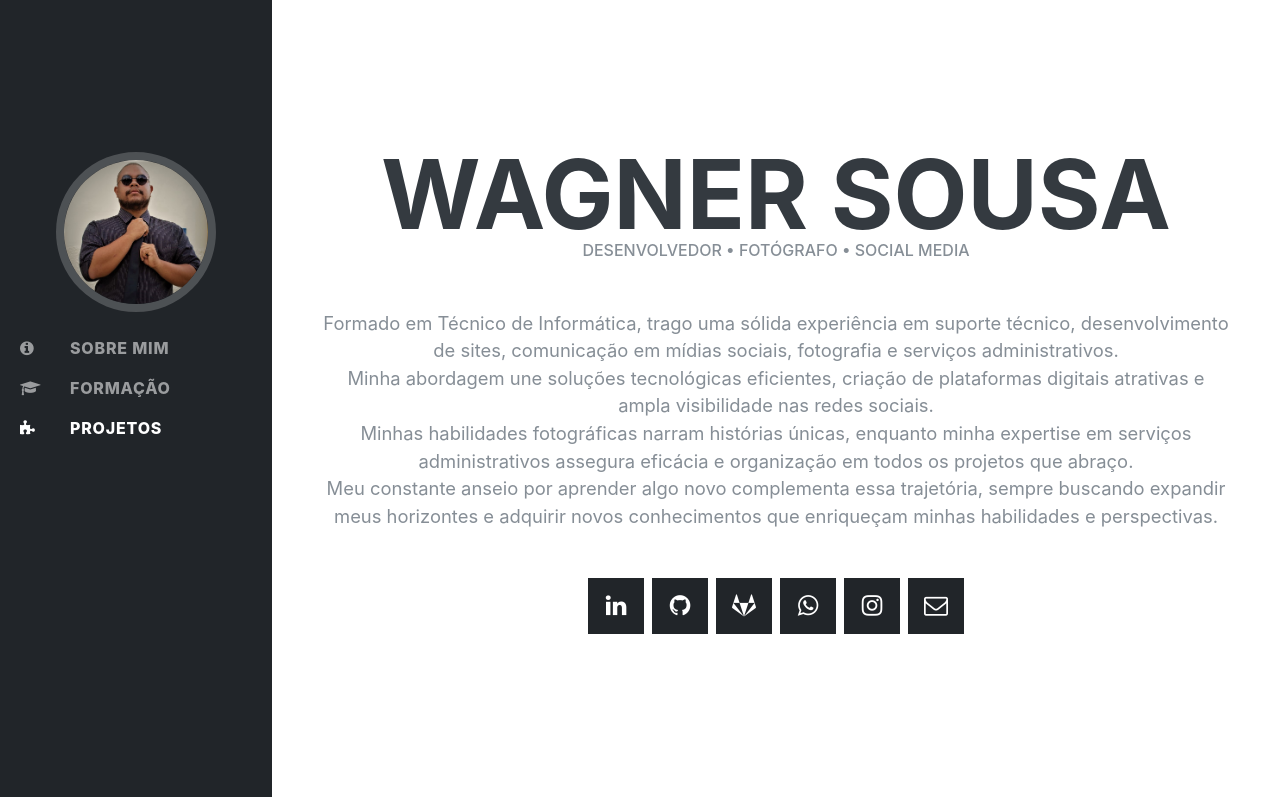
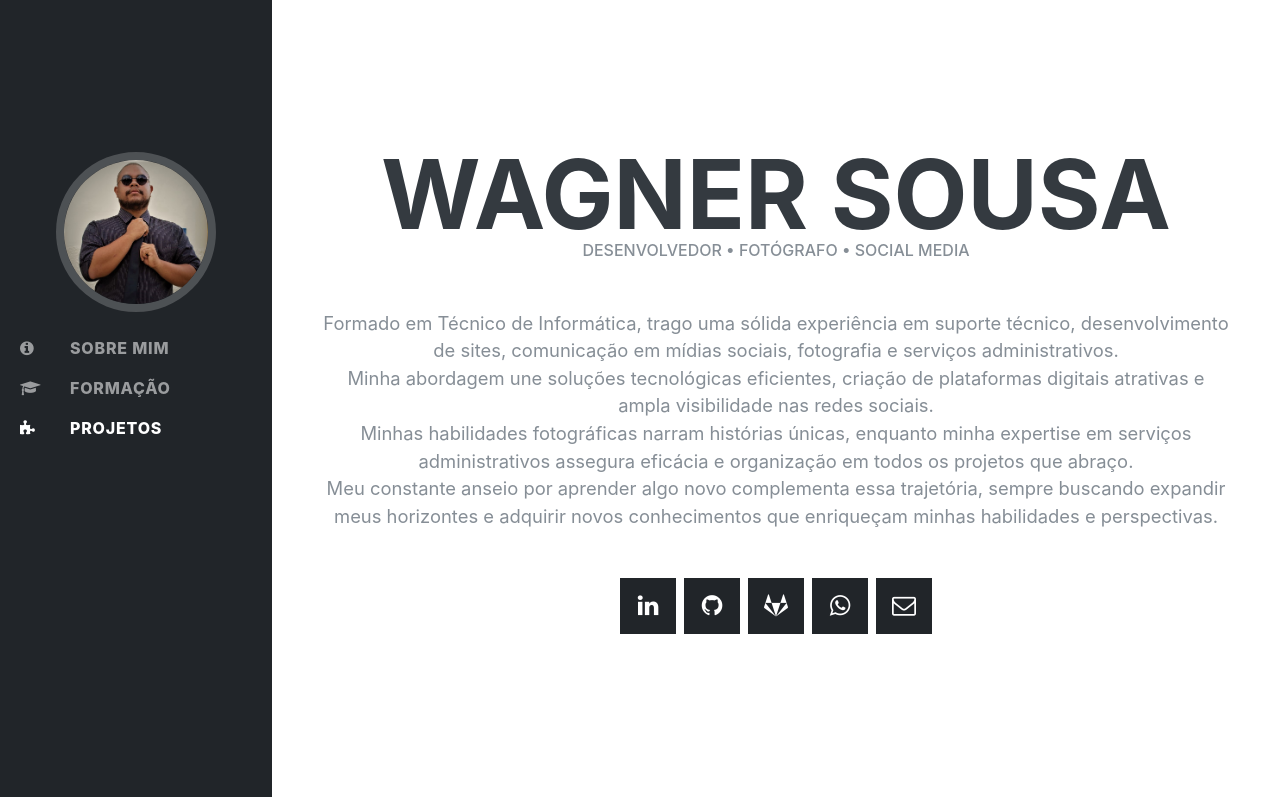
Before and after one commit to wagner-sousa/https-wagner-sousa.github.io-, a website: page index.html in a window 1280 px wide. Shown: the top 797 px of the page. Drawn offline with nearby package versions, Linux system fonts and the light colour scheme; some packages are replaced by stand-ins of ours; files that its build step writes are made by us from their sources; a script that the page names is missing; a web font is replaced by a local one.

Commit message:
✏️ Removendo instagram e corrigindo e-mail de contato.

```diff
--- a/index.html
+++ b/index.html
@@ -411,13 +411,13 @@
                     icon:'whatsapp',
                     title:'Whatsapp'
                },
-               {
+               /*{
                     link: 'https://www.instagram.com/wagner.sousa.calazans/',
                     icon:'instagram',
                     title:'Instagram'
-               },
+               },*/
                {
-                    link: 'mailto:name@email.com',
+                    link: 'mailto:wagner.fernandes.sousa@outlook,com',
                     icon:'envelope-o',
                     title:'E-mail'
                },
```
